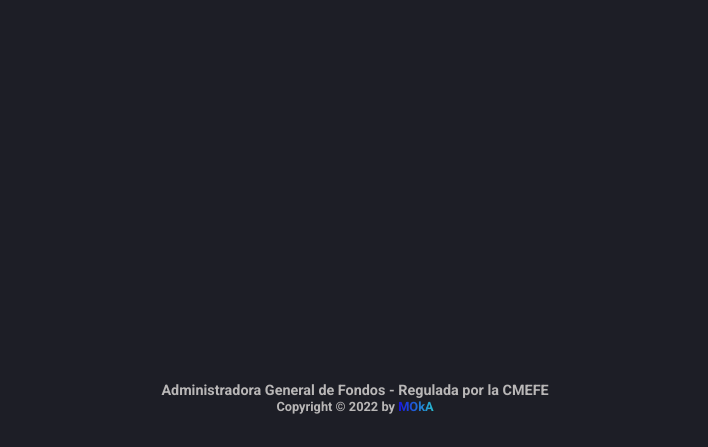
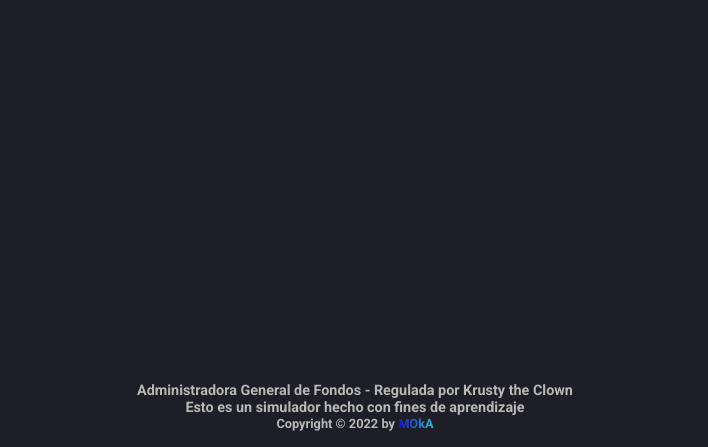
Before and after one commit to Javierinc/moka, a plain HTML site: page index.html in a window 1280 px wide. Shown: the part 604-1051 px from the top of the page, without its empty margins (285-993 px from the left). Drawn offline with Linux system fonts and the light colour scheme.

Commit message:
mejoras css

```diff
--- a/css/style.css
+++ b/css/style.css
@@ -171,7 +171,7 @@ footer{
     -webkit-text-fill-color: transparent;
 
 }
-#agf {
+.agf {
     font-size: .9rem;
     color: rgb(185, 183, 183);
 }
--- a/index.html
+++ b/index.html
@@ -29,7 +29,8 @@
         </section>
     </main>
     <footer>
-        <p id="agf">Administradora General de Fondos - Regulada por la CMEFE</p>
+        <p class="agf">Administradora General de Fondos - Regulada por Krusty the Clown</p>
+        <p class="agf">Esto es un simulador hecho con fines de aprendizaje</p>
         <p id="copyright">Copyright &copy; 2022 by <span id="moka">MOkA</span></p>
     </footer>
 </body>
```
Also changed, not shown: pages/simulation.html (+2 -1 lines).
